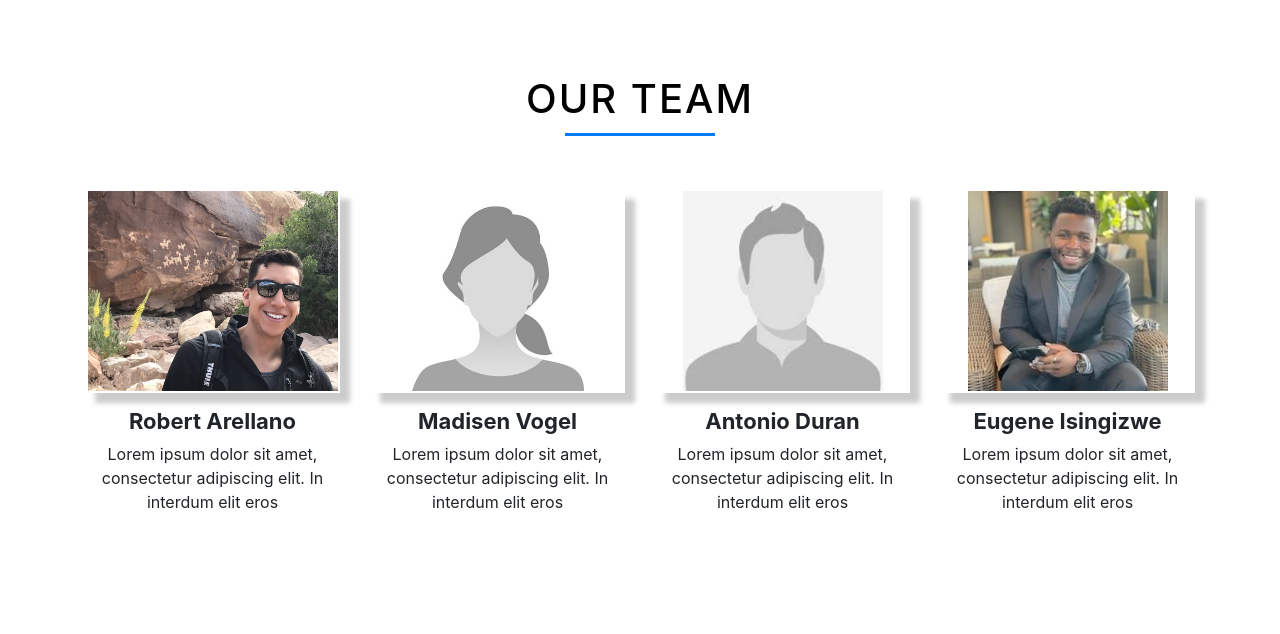
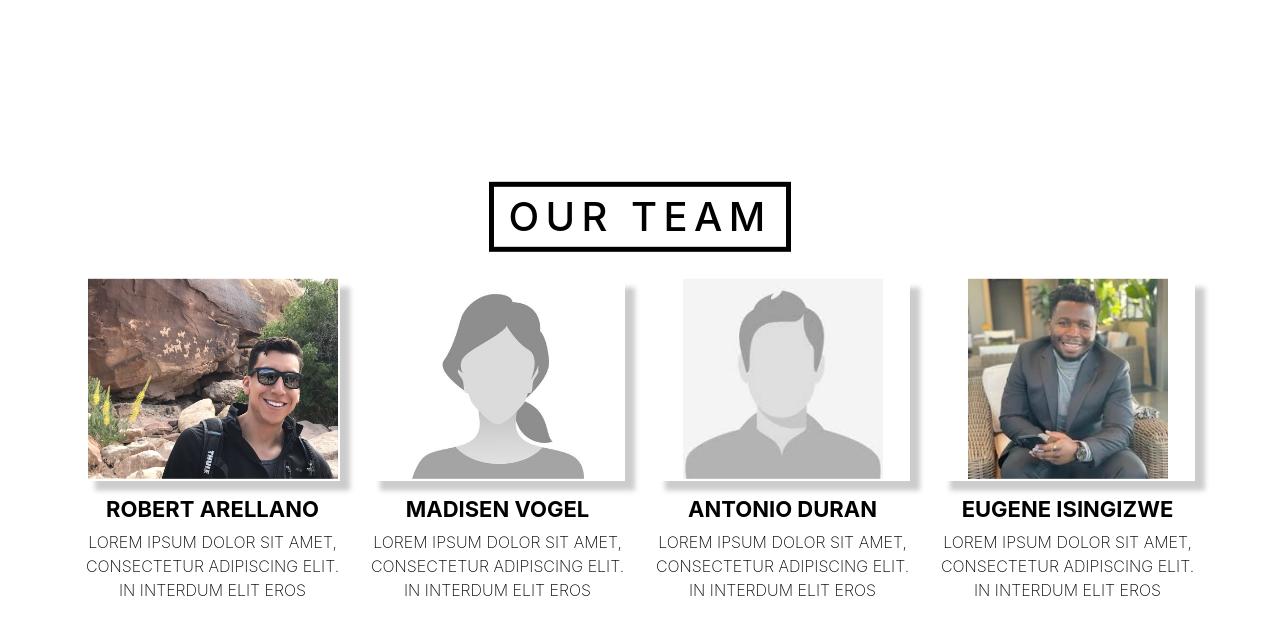
Before and after one commit to rarellano5280/National-Park-Finder, a plain HTML site: page contrib.html in a window 1280 px wide. Drawn offline with nearby package versions, Linux system fonts and the light colour scheme.

Commit message:
fixed formatting to match main

```diff
--- a/contrib.css
+++ b/contrib.css
@@ -1,23 +1,29 @@
 .team{
     margin: 75px 0;
 }
-
-h1{
-    text-align: center;
-    font-weight: bold;
-    letter-spacing: 2px;
-    color: black;
-    padding-bottom: 10px;
+.container{
+   position: absolute;
+   top: 50%;
+   left: 50%;
+   transform: translate(-50%, -50%);
+   text-align: center;
+   color: black;
+   font-weight: 200;
+   text-transform: uppercase;
 }
 
-h1:after{
-    content:'';
-    background:#007bff;
-    display: block;
-    height: 3px;
-    width: 150px;
-    margin: 10px auto;
+.container h1{
+   font-size: 40px;
+   letter-spacing: 0.4rem;
+   margin: 0;
 }
+
+.container h1 span{
+   border: 5px solid black;
+   padding: 6px 14px;
+   display: inline-block;
+}
+
  .profile{
     margin-top: 25px;
  }
--- a/contrib.html
+++ b/contrib.html
@@ -12,7 +12,7 @@
 <body>
     <section class="team">
         <div class="container">
-            <h1>OUR TEAM</h1>
+            <h1><span>OUR TEAM</span></h1>
             <div class="row">
             <div class="col-md-3 profile text-center">
                 <div class="img-box">
```
